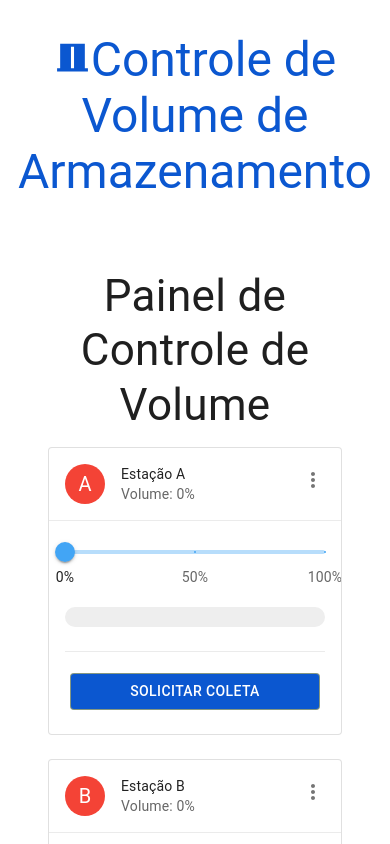
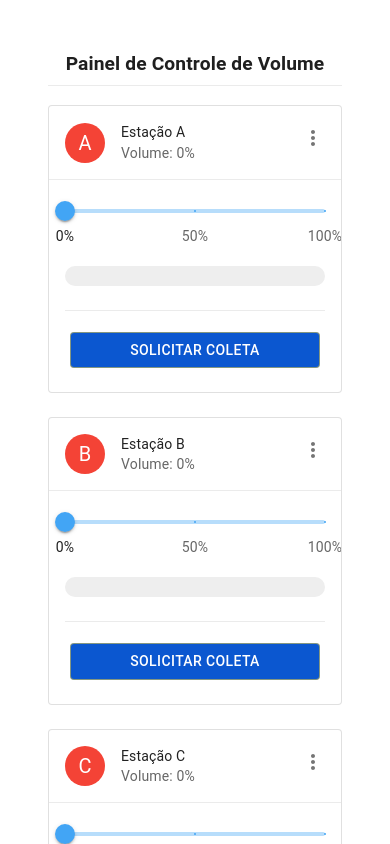
Before and after one commit to albsondev/b2bblue-storage-volume-control-system, a React (Create React App) app: page / in a window 390 px wide. Shown: the top 844 px of the page. Built offline with nearby package versions, Linux system fonts and the light colour scheme.

Commit message:
final adjustments

```diff
--- a/src/App.tsx
+++ b/src/App.tsx
@@ -8,11 +8,6 @@ import './App.scss';
 const App: React.FC = () => {
   return (
     <div className='container' style={{ padding: '2rem' }}>
-      <Typography variant="h3" textAlign={'center'}>
-        <CurtainsClosedIcon sx={{ fontSize: 37 }} />
-        Controle de Volume de Armazenamento
-      </Typography>
-      <Divider className='divider-container' />
       <ControlPanel />
     </div>
   );
--- a/src/styles/StationControlPanel.scss
+++ b/src/styles/StationControlPanel.scss
@@ -12,6 +12,10 @@ $color-title: #1f1f1f;
     .title-page {
       font-size: calc(44/16*1rem);
       color: $color-title;
+      margin-bottom: 1em;
+      border-bottom: 1px solid #ebebeb;
+      width: 100%;
+      padding-bottom: 0.5em;
     }
 
     .panels-header {
@@ -33,4 +37,11 @@ $color-title: #1f1f1f;
     .btn-confirm{
       margin-top: 1.5em;
     }
+
+    @media only screen and (max-width: 600px) {
+      .title-page {
+        font-size: calc(12/10*1rem);
+        font-weight: bold;
+      }
+    }
   }
```
Also changed, not shown: 1 other file (tests, documents, lock files or other folders).
